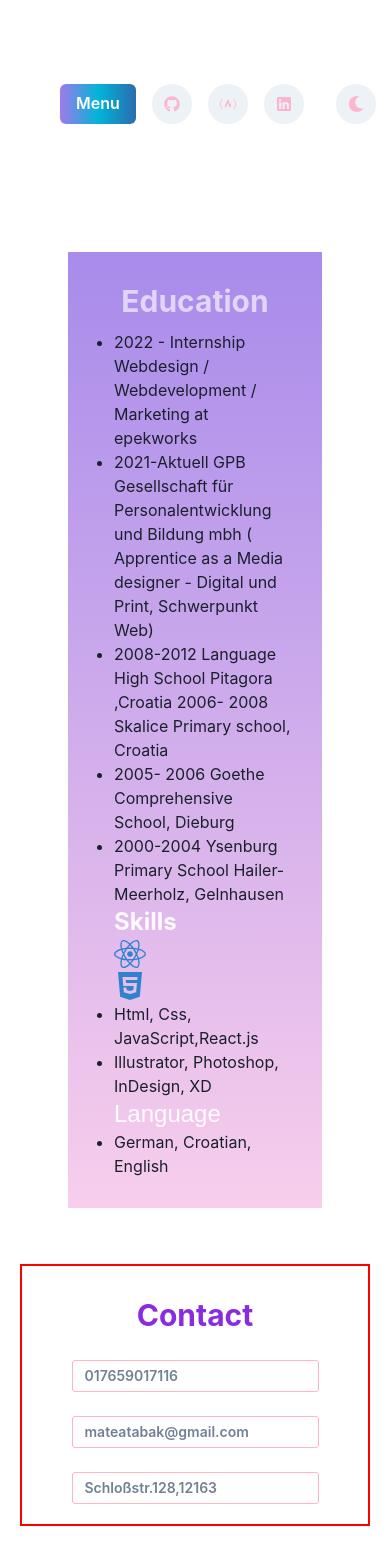
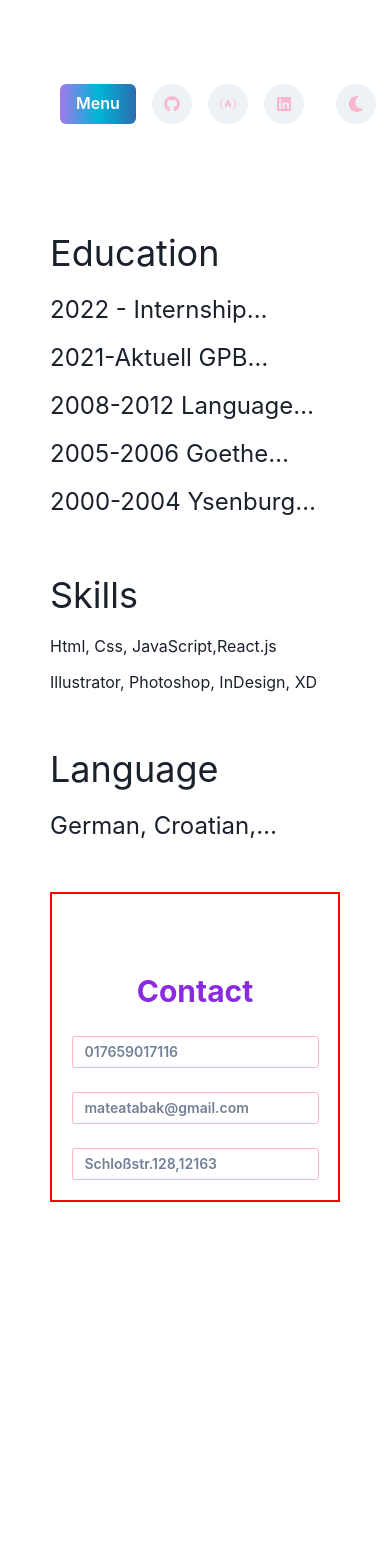
Before and after one commit to mateasportfolio/mtportfolio, a React (Create React App) app: page /aboutme in a window 390 px wide. After the commit the page ends 1252 px from the top, so only its background shows below. Built offline with nearby package versions, Linux system fonts and the light colour scheme.

Commit message:
changed layout and design to responsive with text component

```diff
--- a/src/App.js
+++ b/src/App.js
@@ -1,4 +1,5 @@
-import { useColorMode, VStack, useMediaQuery } from "@chakra-ui/react";
+import "./styles.css";
+import { VStack, useMediaQuery, useColorMode } from "@chakra-ui/react"; //
 import { Route, Routes } from "react-router-dom";
 import { Header } from "./components/Header";
 import Home from "./pages/Home";
@@ -8,11 +9,13 @@ import Art from "./pages/Art";
 import AboutMe from "./pages/AboutMe";
 
 function App() {
+  // const App = () => {
   const { colorMode, toggleColorMode } = useColorMode();
   const isDark = colorMode === "dark";
   const [isNotSmallerScreen] = useMediaQuery("(min-width: 768px)");
 
   return (
+    <>
       <VStack p={5} mt={isNotSmallerScreen ? "0" : 16} align="flex-start">
         <Header isDark={isDark} toggleColorMode={toggleColorMode} />
         <Routes>
@@ -23,6 +26,7 @@ function App() {
           <Route path="/hosting" element={<Hosting />} />
         </Routes>
       </VStack>
+    </>
   );
 }
 export default App;
--- a/src/pages/AboutMe.js
+++ b/src/pages/AboutMe.js
@@ -1,77 +1,75 @@
 import React from "react";
-import { Box, useMediaQuery, VStack, Icon } from "@chakra-ui/react";
-import { Input } from "@chakra-ui/react";
-import { Stack, Heading } from "@chakra-ui/react";
-import { ListItem, UnorderedList } from "@chakra-ui/react";
-
-import { FaReact, FaHtml5 } from "react-icons/fa";
+import {
+  Text,
+  Stack,
+  Flex,
+  useMediaQuery,
+  Input,
+  Box,
+  Heading,
+} from "@chakra-ui/react";
 
 const AboutMe = () => {
   const [isNotSmallerScreen] = useMediaQuery("(min-width: 768px)");
   return (
-    <Stack with="100%" direction="column" alignSelf="center">
-      <Box mt={isNotSmallerScreen ? "0" : 16} alignSelf="center">
+    <Flex
+      with="100%"
+      direction="column"
+      alignSelf="center"
+      p="20px"
+      m="10px"
+      justifyContent="center"
+      justifySelf="baseline"
+    >
+      <Flex
+        mt={isNotSmallerScreen ? "0" : 16}
+        alignSelf="center"
+        justifySelf="center"
+      >
         {" "}
-      </Box>
-      <VStack bg="linear-gradient(#A88BEB ,#F8CEEC)" p="30px" m="3rem">
-        <Heading color="whiteAlpha.700" size="xl">
+      </Flex>
+
+      <Stack spacing={3}>
+        <Text noOfLines={[1, 2, 3]} fontSize="4xl">
+          {" "}
           Education
-        </Heading>
-        <UnorderedList>
-          <ListItem>
-            2022 - Internship Webdesign / Webdevelopment / Marketing at
-            epekworks
-          </ListItem>
-          <ListItem>
-            2021-Aktuell GPB Gesellschaft für Personalentwicklung und Bildung
-            mbh ( Apprentice as a Media designer - Digital und Print,
-            Schwerpunkt Web)
-          </ListItem>
-          <ListItem>
-            {" "}
+        </Text>
+        <Text noOfLines={[1, 2, 3]} fontSize="2xl">
+          2022 - Internship Webdesign / Webdevelopment / Marketing at epekworks
+        </Text>
+        <Text noOfLines={[1, 2, 3]} fontSize="2xl">
+          2021-Aktuell GPB Gesellschaft für Personalentwicklung und Bildung mbh
+          ( Apprentice as a Media designer - Digital und Print, Schwerpunkt Web)
+        </Text>
+        <Text noOfLines={[1, 2, 3]} fontSize="2xl">
           2008-2012 Language High School Pitagora ,Croatia 2006- 2008 Skalice
-            Primary school, Croatia{" "}
-          </ListItem>
-          <ListItem>2005- 2006 Goethe Comprehensive School, Dieburg</ListItem>
-          <ListItem>
+          Primary school, Croatia
+        </Text>
+        <Text noOfLines={[1, 2, 3]} fontSize="2xl">
+          2005-2006 Goethe Comprehensive School, Dieburg
+        </Text>
+        <Text noOfLines={[1, 2, 3]} fontSize="2xl">
           2000-2004 Ysenburg Primary School Hailer-Meerholz, Gelnhausen
-          </ListItem>
-          <Heading color="whiteAlpha.900" size="lg">
+        </Text>
+        <br />
+
+        <Text noOfLines={[1, 2, 3]} fontSize="4xl">
           Skills
-          </Heading>
-          <ListItem>
-            <Icon
-              as={FaReact}
-              w={8}
-              h={8}
-              color="blue.500"
-              direction="row"
-              display="flow"
-            />
-            <Icon
-              as={FaHtml5}
-              w={8}
-              h={8}
-              color="blue.500"
-              direction="column"
-              display="flow"
-            />
-            Html, Css, JavaScript,React.js{" "}
-          </ListItem>
-
-          <ListItem>Illustrator, Photoshop, InDesign, XD</ListItem>
-          <Heading
-            color="whiteAlpha.900"
-            size="lg"
-            fontFamily="sans-serif"
-            fontWeight="light"
-          >
+        </Text>
+        <Text noOfLines={[1, 2, 3]} fontSize="1xl">
+          Html, Css, JavaScript,React.js
+        </Text>
+        <Text noOfLines={[1, 2, 3]} fontSize="1xl">
+          Illustrator, Photoshop, InDesign, XD
+        </Text>
+        <br />
+        <Text noOfLines={[1, 2, 3]} fontSize="4xl">
           Language
-          </Heading>
-          <ListItem>German, Croatian, English</ListItem>
-        </UnorderedList>
-      </VStack>
-
+        </Text>
+        <Text noOfLines={[1, 2, 3]} fontSize="2xl">
+          German, Croatian, English and trying to learn Italian
+        </Text>
+        <br />
         <Box
           display="flex"
           border="2px solid red"
@@ -85,6 +83,7 @@ const AboutMe = () => {
             borderRadius="3px"
             borderColor="lightpink"
           >
+            <br />
             <Heading size="xl" pt="30px" alignSelf="center">
               Contact
             </Heading>
@@ -120,7 +119,7 @@ const AboutMe = () => {
           </Stack>
         </Box>
       </Stack>
+    </Flex>
   );
 };
-
 export default AboutMe;
--- /dev/null
+++ b/src/pages/newFile.js
@@ -0,0 +1,3 @@
+{
+  ("}");
+}
--- /dev/null
+++ b/src/styles.css
@@ -0,0 +1,65 @@
+/*ANIMATION*/
+.l {
+  background-color: rgba(0, 0, 0, 0.7);
+  border-radius: 35px;
+  box-shadow: 0.125em 0.125em 0 0.125em rgba(0, 0, 0, 0.3) inset;
+  color: #fdea7b;
+  display: inline-flex;
+  align-items: center;
+  margin-right: auto;
+  padding: 0.15em;
+  width: 65px;
+  height: 35px;
+  transition: background-color 0.1s 0.3s ease-out, box-shadow 0.1s 0.3s ease-out;
+  -webkit-appearance: none;
+  -moz-appearance: none;
+  appearance: none;
+  margin: 20px;
+}
+.l:before,
+.l:after {
+  content: "";
+  display: block;
+}
+.l:before {
+  background-color: #d7d7d7;
+  border-radius: 50%;
+  width: 25px;
+  height: 25px;
+  transition: background-color 0.1s 0.3s ease-out, transform 0.3s ease-out;
+  z-index: 1;
+}
+.l:after {
+  background: linear-gradient(transparent 50%, rgba(0, 0, 0, 0.15) 0) 0 50% /
+      50% 100%,
+    repeating-linear-gradient(90deg, #bbb 0, #bbb, #bbb 20%, #999 20%, #999 40%)
+      0 50% / 50% 100%,
+    radial-gradient(circle at 50% 50%, #888 25%, transparent 26%);
+  background-repeat: no-repeat;
+  border: 0.25em solid transparent;
+  border-left: 0.4em solid #d8d8d8;
+  border-right: 0 solid transparent;
+  transition: border-left-color 0.1s 0.3s ease-out, transform 0.3s ease-out;
+  transform: translateX(-22.5%);
+  transform-origin: 25% 50%;
+  width: 1.2em;
+  height: 1em;
+}
+/* Checked */
+.l:checked {
+  background-color: rgba(0, 0, 0, 0.45);
+  box-shadow: 0.125em 0.125em 0 0.125em rgba(0, 0, 0, 0.1) inset;
+}
+.l:checked:before {
+  background-color: currentColor;
+  transform: translateX(125%);
+}
+.l:checked:after {
+  border-left-color: currentColor;
+  transform: translateX(-2.5%) rotateY(180deg);
+}
+/* Other States */
+.l:focus {
+  /* Usually an anti-A11Y practice but set to remove an annoyance just for this demo */
+  outline: 0;
+}
```
Lines whose indentation alone changed are shown as unchanged.
